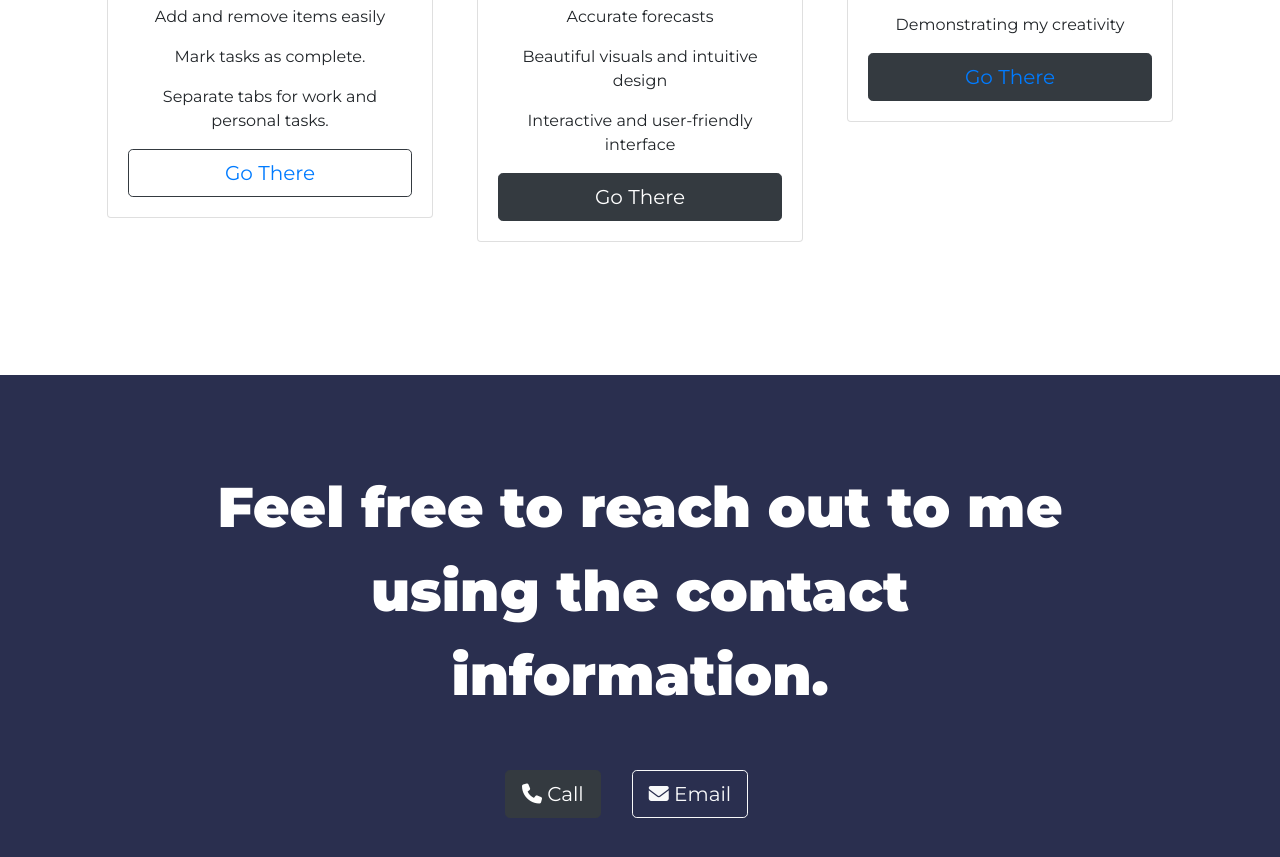
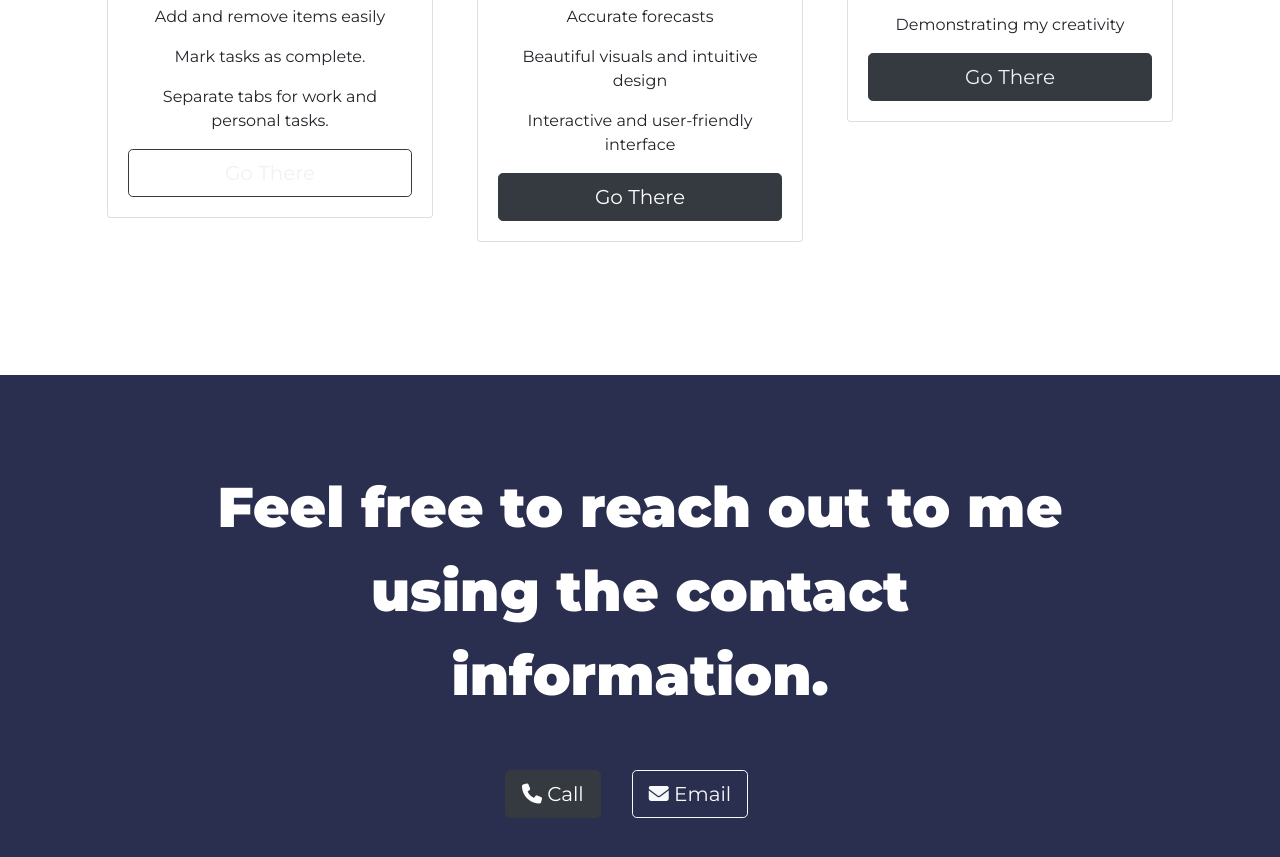
Before and after one commit to sb200212/intro, a plain HTML site: page index.html in a window 1280 px wide. Shown: the part 2478-3335 px from the top of the page. Drawn offline with nearby package versions, Linux system fonts and the light colour scheme.

Commit message:
Update index.html

```diff
--- a/index.html
+++ b/index.html
@@ -213,7 +213,7 @@
                 class="btn btn-block btn-outline-dark btn-lg"
                 type="button"
               >
-              <a href = "https://sbtodo.netlify.app/"> Go There </a>
+              <a href="https://sbtodo.netlify.app/" style="color: #eff1f3"> Go There </a>
               </button>
             </div>
           </div>
@@ -245,7 +245,7 @@
               <p>Sharing my passion for technology</p>
               <p>Demonstrating my creativity</p>
               <button class="btn btn-block btn-dark btn-lg" type="button">
-                <a href = "https://sb200212.github.io/intro/"> Go There </a>
+                <a href="https://sb200212.github.io/intro/" style="color: #eff1f3"> Go There </a>
               </button>
             </div>
           </div>
```
